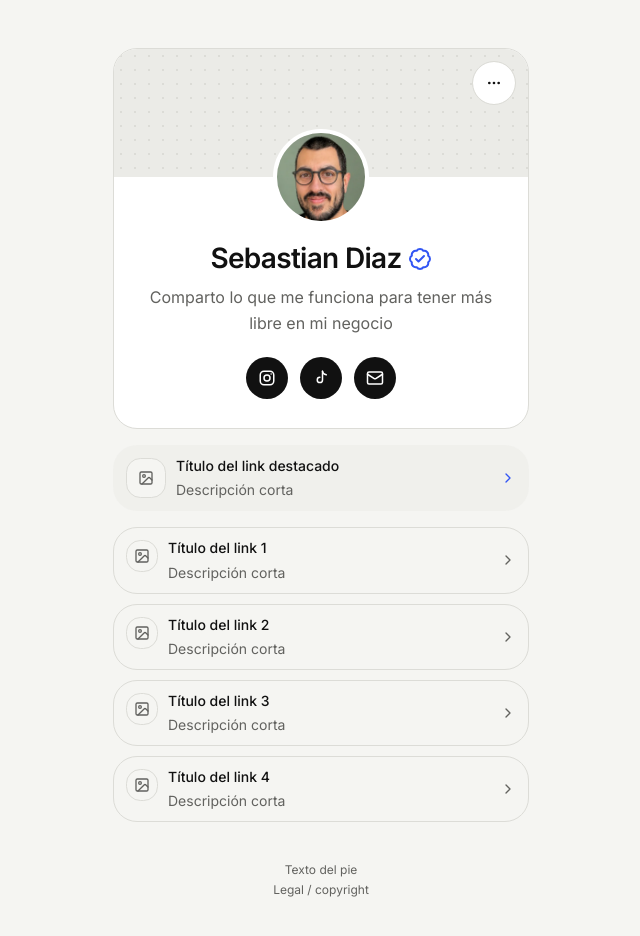
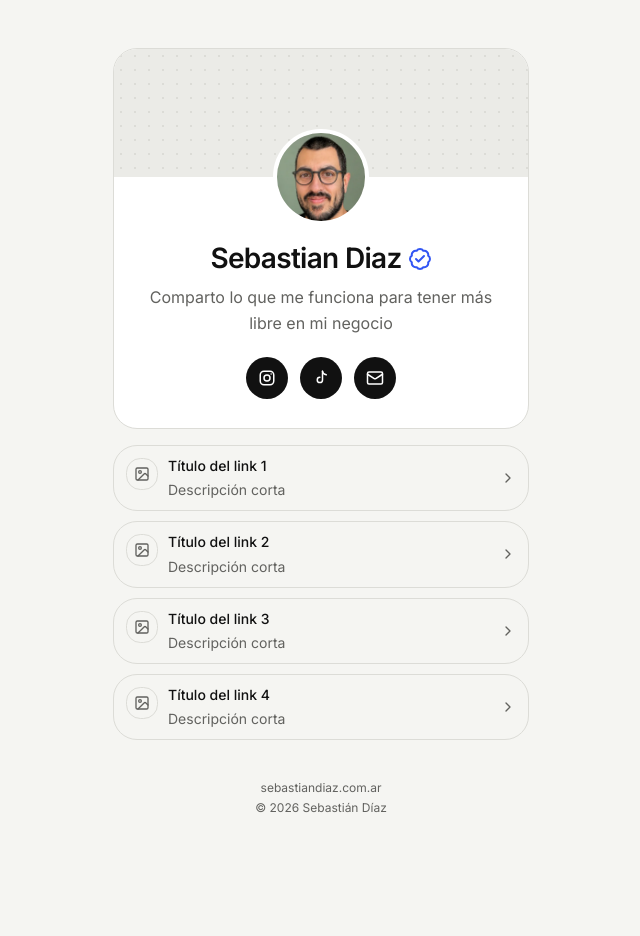
Before and after one commit to sebasw3b/sebastiandiaz, a Next.js app: page /start in a window 1280 px wide. Shown: the top 936 px of the page, without its empty margins (319-959 px from the left). After the commit the page ends 864 px from the top, so only its background shows below. Built offline with nearby package versions, Linux system fonts and the light colour scheme.

Commit message:
simplify theme tokens and start page
Remove non-shadcn CSS variables (brand, overlay, shadows, type scale),
use accent as the brand color, drop Source Serif 4, the header options
button and the featured link, and fill in the footer.

Co-Authored-By: Claude Sonnet 5.5 <noreply@anthropic.com>

```diff
--- a/app/globals.css
+++ b/app/globals.css
@@ -7,31 +7,6 @@
 @theme inline {
     --font-heading: var(--font-sans);
     --font-sans: var(--font-sans);
-    --font-serif: var(--font-serif);
-
-    /* Escala tipográfica (Hey Creator): títulos 600 con tracking negativo, texto 400 a 1.6. */
-    --text-display: 5rem;
-    --text-display--line-height: 1.04;
-    --text-display--letter-spacing: -0.06em;
-    --text-display--font-weight: 600;
-    --text-headline: 3.25rem;
-    --text-headline--line-height: 1.08;
-    --text-headline--letter-spacing: -0.05em;
-    --text-headline--font-weight: 600;
-    --text-title: 2.6875rem;
-    --text-title--line-height: 1.08;
-    --text-title--letter-spacing: -0.05em;
-    --text-title--font-weight: 600;
-    --text-lead: 1.5625rem;
-    --text-lead--line-height: 1.6;
-    --text-lead--letter-spacing: -0.032em;
-    --text-lead--font-weight: 600;
-    --text-subtitle: 1.3125rem;
-    --text-subtitle--line-height: 1.2;
-    --text-subtitle--letter-spacing: -0.024em;
-    --text-subtitle--font-weight: 600;
-    --text-body: 1.0625rem;
-    --text-body--line-height: 1.6;
 
     --color-sidebar-ring: var(--sidebar-ring);
     --color-sidebar-border: var(--sidebar-border);
@@ -64,14 +39,6 @@
     --color-card: var(--card);
     --color-foreground: var(--foreground);
     --color-background: var(--background);
-    --color-brand: var(--brand);
-    --color-brand-foreground: var(--brand-foreground);
-    --color-brand-soft: var(--brand-soft);
-    --color-brand-soft-foreground: var(--brand-soft-foreground);
-    --color-overlay: var(--overlay);
-
-    --shadow-card: var(--shadow-card);
-    --shadow-elevated: var(--shadow-elevated);
 
     /* --radius = 24px → md ≈ 20px, lg = 24px, xl ≈ 32px, 2xl ≈ 40px; pills con rounded-full. */
     --radius-sm: calc(var(--radius) * 0.6);
@@ -97,22 +64,12 @@
     --secondary-foreground: #111111;
     --muted: #ebebe7;
     --muted-foreground: #62625f;
-    --accent: #ebebe7;
-    --accent-foreground: #111111;
+    --accent: #3255f4;
+    --accent-foreground: #ffffff;
     --destructive: oklch(0.577 0.245 27.325);
     --border: #dcdcd7;
     --input: #dcdcd7;
     --ring: #3255f4;
-    --brand: #3255f4;
-    --brand-foreground: #ffffff;
-    --brand-soft: #e9ecff;
-    --brand-soft-foreground: #3255f4;
-    --overlay: rgb(30 25 22 / 32%);
-    --shadow-card: 0 2px 10px rgb(39 31 23 / 3%);
-    --shadow-elevated:
-        0 0.6px 1.57px -1.5px rgb(0 0 0 / 17%),
-        0 2.29px 5.95px -3px rgb(0 0 0 / 14%),
-        0 10px 26px -4.5px rgb(0 0 0 / 2%);
     --chart-1: #3255f4;
     --chart-2: #111111;
     --chart-3: #62625f;
@@ -143,22 +100,12 @@
     --secondary-foreground: #f5f5f2;
     --muted: #262625;
     --muted-foreground: #a3a39f;
-    --accent: #262625;
-    --accent-foreground: #f5f5f2;
+    --accent: #6b85ff;
+    --accent-foreground: #111111;
     --destructive: oklch(0.704 0.191 22.216);
     --border: rgb(255 255 255 / 12%);
     --input: rgb(255 255 255 / 15%);
     --ring: #6b85ff;
-    --brand: #6b85ff;
-    --brand-foreground: #111111;
-    --brand-soft: #1c2240;
-    --brand-soft-foreground: #a9b8ff;
-    --overlay: rgb(0 0 0 / 45%);
-    --shadow-card: 0 2px 10px rgb(0 0 0 / 20%);
-    --shadow-elevated:
-        0 0.6px 1.57px -1.5px rgb(0 0 0 / 40%),
-        0 2.29px 5.95px -3px rgb(0 0 0 / 35%),
-        0 10px 26px -4.5px rgb(0 0 0 / 20%);
     --chart-1: #6b85ff;
     --chart-2: #f5f5f2;
     --chart-3: #a3a39f;
--- a/app/layout.tsx
+++ b/app/layout.tsx
@@ -1,5 +1,5 @@
 import type { Metadata, Viewport } from "next"
-import { Geist_Mono, Inter, Source_Serif_4 } from "next/font/google"
+import { Geist_Mono, Inter } from "next/font/google"
 
 import "./globals.css"
 import { ThemeProvider } from "@/components/theme-provider"
@@ -8,12 +8,6 @@ import { cn } from "@/lib/utils"
 const fontSans = Inter({
   subsets: ["latin", "latin-ext"],
   variable: "--font-sans",
-})
-
-const fontSerif = Source_Serif_4({
-  subsets: ["latin", "latin-ext"],
-  style: ["normal", "italic"],
-  variable: "--font-serif",
 })
 
 const fontMono = Geist_Mono({
@@ -49,8 +43,7 @@ export default function RootLayout({
         "antialiased",
         fontMono.variable,
         "font-sans",
-        fontSans.variable,
-        fontSerif.variable
+        fontSans.variable
       )}
     >
       <body>
--- a/app/start/_components/link-card.tsx
+++ b/app/start/_components/link-card.tsx
@@ -9,19 +9,14 @@ import {
   ItemMedia,
   ItemTitle,
 } from "@/components/ui/item"
-import { cn } from "@/lib/utils"
 
 import type { StartLink } from "../_lib/types"
 
 export function LinkCard({ link }: { link: StartLink }) {
-  const { title, description, href, featured, thumbnailUrl } = link
+  const { title, description, href, thumbnailUrl } = link
 
   return (
-    <Item
-      variant={featured ? "muted" : "outline"}
-      size={featured ? "default" : "sm"}
-      render={<a href={href} />}
-    >
+    <Item variant="outline" size="sm" render={<a href={href} />}>
       <ItemMedia
         variant="image"
         className="grid place-items-center border bg-background text-muted-foreground"
@@ -37,13 +32,7 @@ export function LinkCard({ link }: { link: StartLink }) {
         <ItemDescription>{description}</ItemDescription>
       </ItemContent>
       <ItemActions>
-        <ChevronRight
-          aria-hidden
-          className={cn(
-            "size-4",
-            featured ? "text-brand" : "text-muted-foreground"
-          )}
-        />
+        <ChevronRight aria-hidden className="size-4 text-muted-foreground" />
       </ItemActions>
     </Item>
   )
--- a/app/start/_components/link-list.tsx
+++ b/app/start/_components/link-list.tsx
@@ -1,5 +1,4 @@
 import { ItemGroup } from "@/components/ui/item"
-import { cn } from "@/lib/utils"
 
 import type { StartLink } from "../_lib/types"
 import { LinkCard } from "./link-card"
@@ -20,7 +19,7 @@ export function LinkList({
           <div
             key={link.id}
             role="listitem"
-            className={cn(motion.className, link.featured && "mb-1.5")}
+            className={motion.className}
             style={motion.style}
           >
             <LinkCard link={link} />
--- a/app/start/_components/profile-header.tsx
+++ b/app/start/_components/profile-header.tsx
@@ -1,7 +1,5 @@
 import Image from "next/image"
-import { BadgeCheck, Ellipsis, User } from "lucide-react"
-
-import { Button } from "@/components/ui/button"
+import { BadgeCheck, User } from "lucide-react"
 
 import type { SocialLink, StartProfile } from "../_lib/types"
 import { SocialLinks } from "./social-links"
@@ -31,14 +29,6 @@ export function ProfileHeader({
             className="absolute inset-0 bg-[radial-gradient(var(--input)_1px,transparent_1px)] bg-size-[14px_14px]"
           />
         )}
-        <Button
-          variant="outline"
-          size="icon"
-          aria-label="Más opciones"
-          className="absolute top-3 right-3 rounded-full"
-        >
-          <Ellipsis />
-        </Button>
       </div>
 
       <div className="flex flex-col items-center px-6 pb-7 text-center">
@@ -61,7 +51,7 @@ export function ProfileHeader({
           {profile.displayName}
           {profile.verified ? (
             <>
-              <BadgeCheck aria-hidden className="size-6 shrink-0 text-brand" />
+              <BadgeCheck aria-hidden className="size-6 shrink-0 text-accent" />
               <span className="sr-only">Cuenta verificada</span>
             </>
           ) : null}
--- a/app/start/_lib/start-data.ts
+++ b/app/start/_lib/start-data.ts
@@ -15,13 +15,6 @@ const START_PAGE_DATA: StartPageData = {
     { platform: "email", label: "Email", href: "mailto:sebasw3b@gmail.com" },
   ],
   links: [
-    {
-      id: "featured",
-      title: "Título del link destacado",
-      description: "Descripción corta",
-      href: "#",
-      featured: true,
-    },
     {
       id: "link-1",
       title: "Título del link 1",
@@ -48,8 +41,8 @@ const START_PAGE_DATA: StartPageData = {
     },
   ],
   footer: {
-    text: "Texto del pie",
-    legal: "Legal / copyright",
+    text: "sebastiandiaz.com.ar",
+    legal: "© 2026 Sebastián Díaz",
   },
 }
 
--- a/app/start/_lib/types.ts
+++ b/app/start/_lib/types.ts
@@ -23,7 +23,6 @@ export type StartLink = {
   title: string
   description: string
   href: string
-  featured?: boolean
   /** URL de la miniatura. Sin valor → placeholder. */
   thumbnailUrl?: string
 }
--- a/components/ui/button.tsx
+++ b/components/ui/button.tsx
@@ -8,7 +8,7 @@ const buttonVariants = cva(
     variants: {
       variant: {
         default:
-          "bg-primary text-primary-foreground hover:bg-brand hover:text-brand-foreground aria-expanded:bg-brand aria-expanded:text-brand-foreground",
+          "bg-primary text-primary-foreground hover:bg-accent hover:text-accent-foreground aria-expanded:bg-accent aria-expanded:text-accent-foreground",
         outline:
           "border-border bg-card hover:bg-muted hover:text-foreground aria-expanded:bg-muted aria-expanded:text-foreground dark:border-input dark:bg-input/30 dark:hover:bg-input/50",
         secondary:
@@ -18,7 +18,7 @@ const buttonVariants = cva(
         destructive:
           "bg-destructive/10 text-destructive hover:bg-destructive/20 focus-visible:border-destructive/40 focus-visible:ring-destructive/20 dark:bg-destructive/20 dark:hover:bg-destructive/30 dark:focus-visible:ring-destructive/40",
         overlay:
-          "bg-overlay text-white backdrop-blur-md hover:bg-overlay/80 aria-expanded:bg-overlay/80",
+          "bg-foreground/30 text-background backdrop-blur-md hover:bg-foreground/40 aria-expanded:bg-foreground/40",
         link: "text-primary underline-offset-4 hover:underline",
       },
       size: {
```
